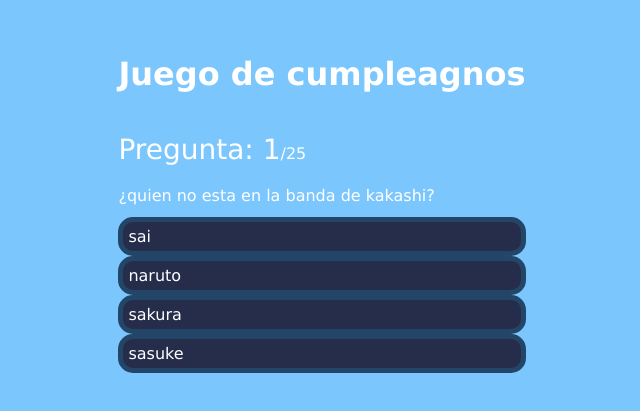
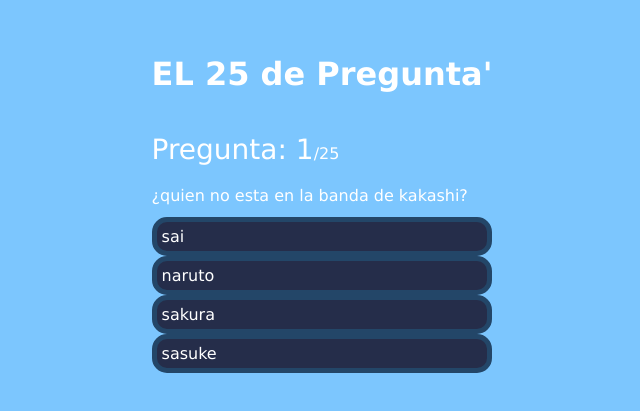
Before and after one commit to ltrzalez/quiz-game, a React (Create React App) app: page / in a window 1280 px wide. Shown: the part 197-608 px from the top of the page, without its empty margins (318-958 px from the left). Built offline with nearby package versions, Linux system fonts and the light colour scheme.

Commit message:
explanation lore and remove build files

```diff
--- a/public/index.html
+++ b/public/index.html
@@ -24,7 +24,7 @@
       work correctly both with client-side routing and a non-root public URL.
       Learn how to configure a non-root public URL by running `npm run build`.
     -->
-    <title>React App</title>
+    <title>El 25 de preguntas</title>
   </head>
   <body>
     <noscript>You need to enable JavaScript to run this app.</noscript>
--- a/src/componentes/Header.js
+++ b/src/componentes/Header.js
@@ -2,7 +2,7 @@ function Header () {
     return (
         <div >
           <header >
-              <h1>Juego de cumpleagnos</h1>
+              <h1>EL 25 de Pregunta'</h1>
           </header>
           <br/>
         </div>
--- a/src/componentes/Quiz.js
+++ b/src/componentes/Quiz.js
@@ -48,8 +48,11 @@ function Quiz () {
   return (
       <div >
         { mostrarResultado
-          ? (<div className='score-section'>
+          ? (<div className='question-section'>
               tu puntaje fue {puntaje} de {preguntasConRespuestas.length} preguntas
+              <div className='question-text'>
+                ¡ Tenes que responder todas bien para ganar el premio !
+              </div>
               <button onClick={_ => {reiniciarJuego()}}>Volver a jugar</button>
             </div>)
           :
```
Also changed, not shown: public/manifest.json, 15 other files (tests, documents, lock files or other folders).
